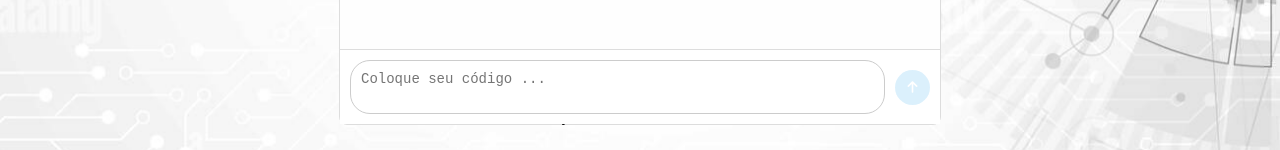
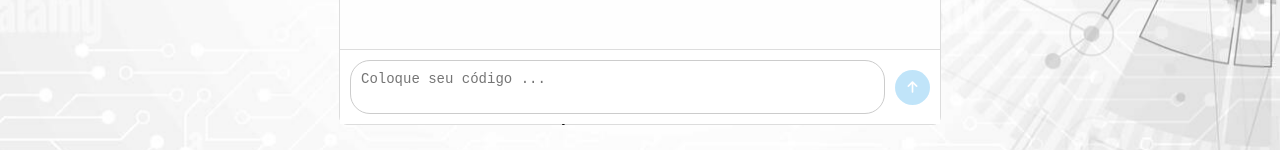
Before and after one commit to Getulio1997/bot-ia-front, an Angular app: page /analytiCode in a window 1280 px wide. Shown: the part 593-743 px from the top of the page. Built offline with nearby package versions, Linux system fonts and the light colour scheme.

Commit message:
Fix: Melhorias na tela do chatBot

```diff
--- a/src/app/analyticode/analyticode.component.html
+++ b/src/app/analyticode/analyticode.component.html
@@ -20,7 +20,7 @@
             <pre>{{ item.mensagem }}</pre>
 
             <div class="message-options">
-              <button class="menu-btn" (click)="toggleOptions(i)">
+              <button class="menu-btn" (click)="toggleOptions(i)" title="Opções">
                 <i class="fas fa-ellipsis-h"></i>
               </button>
               <div *ngIf="showOptions[i]" class="menu-options">
--- a/src/app/analyticode/analyticode.component.scss
+++ b/src/app/analyticode/analyticode.component.scss
@@ -108,7 +108,7 @@
 }
 
 .attach-btn {
-  background-color: #83cbf594;
+  background-color: #83cbf5;
   color: white;
   border: none;
   padding: 10px;
--- a/src/app/analyticode/analyticode.component.ts
+++ b/src/app/analyticode/analyticode.component.ts
@@ -67,7 +67,6 @@
       textarea.style.height = 'auto';
       textarea.style.height = `${textarea.scrollHeight}px`;
     });
-    console.log('inputText:', this.inputText);
   }
 
   scrollToBottom() {
--- a/src/app/app.component.html
+++ b/src/app/app.component.html
@@ -1,5 +1,5 @@
 <footer class="copy">
-  <h5>Faz apenas sugestões de códigos e melhorias se necessário!</h5>
+  <h5>Faz sugestões de códigos, melhorias e explicações sobre o código.</h5>
   <p>&copy; 2024 AnalytiCode. Todos os direitos reservados.</p>
 </footer>
 
```
